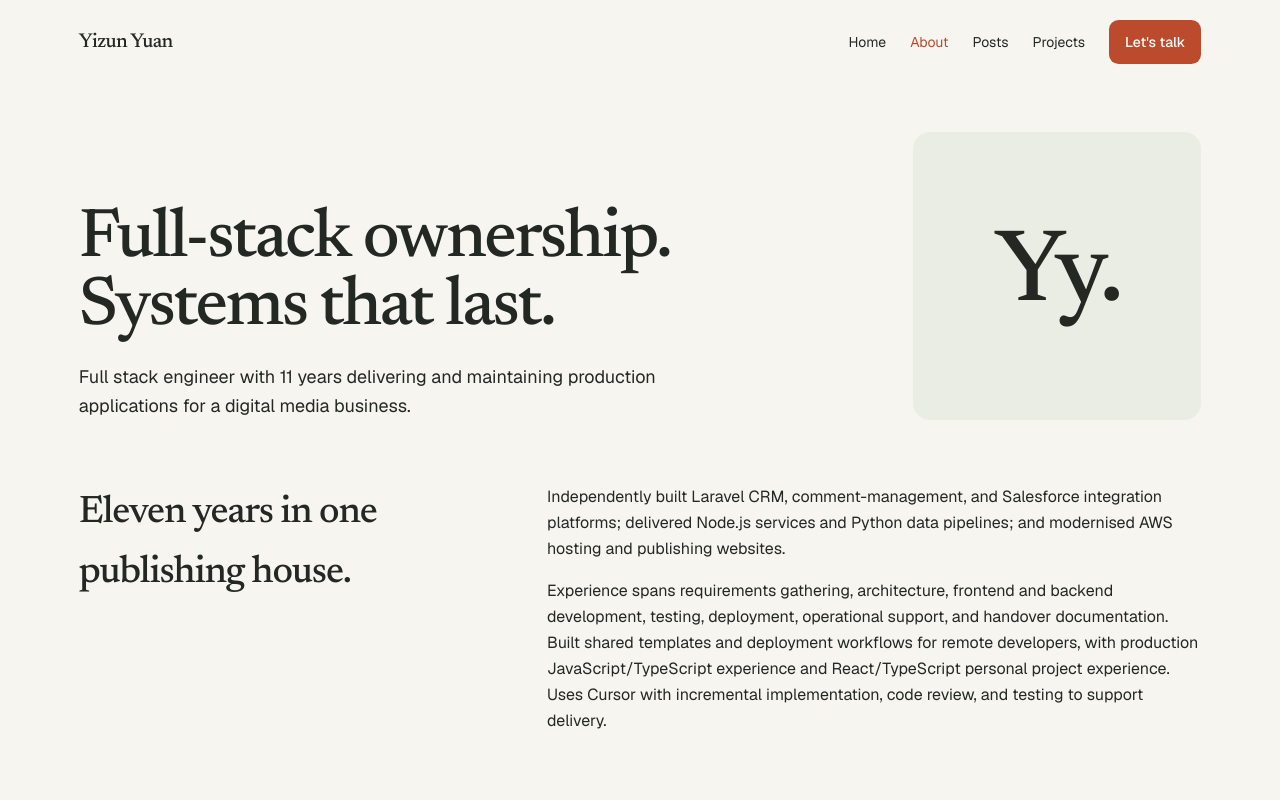
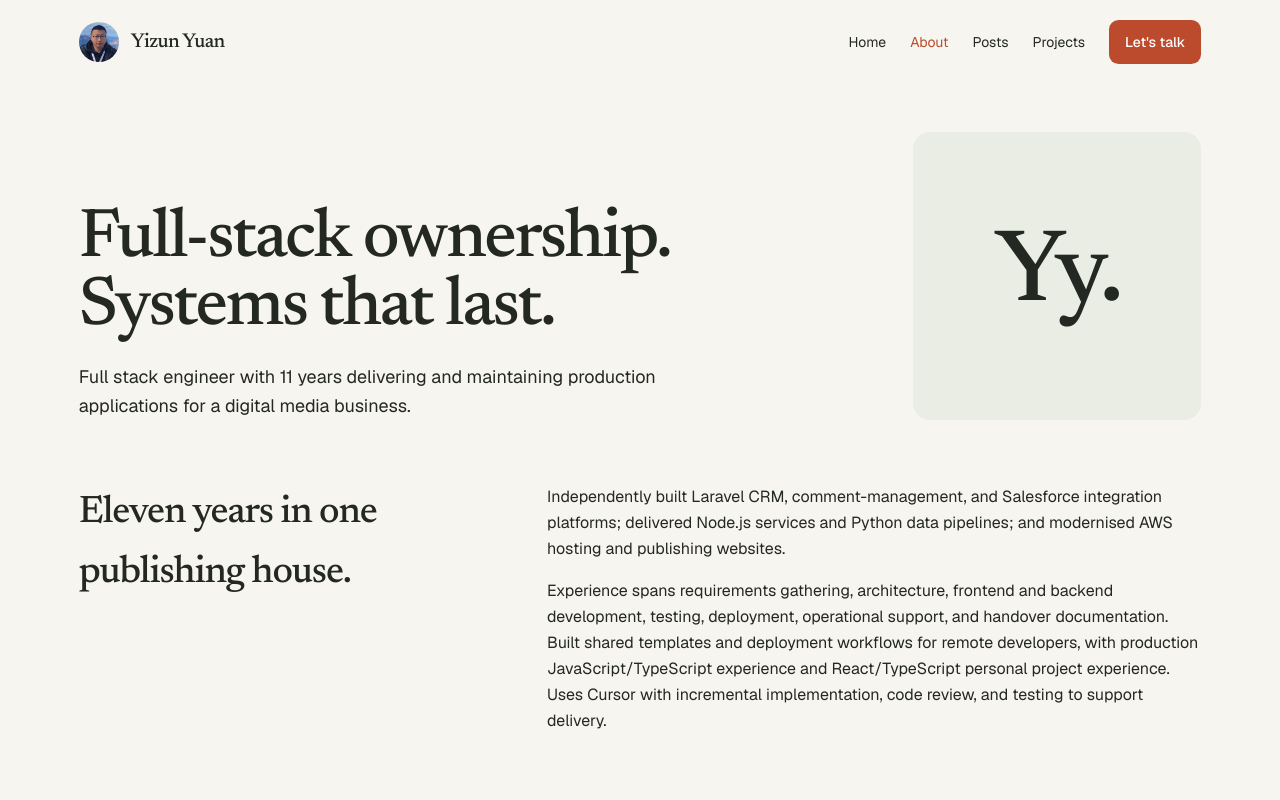
Before and after one commit to yuanyizun/yuanyizun.dev, a Next.js app: page /about in a window 1280 px wide. Shown: the top 800 px of the page. Built offline with nearby package versions, Linux system fonts and the light colour scheme.

Commit message:
feat: add avatar component

```diff
--- /dev/null
+++ b/src/components/ui/avatar.tsx
@@ -0,0 +1,111 @@
+"use client"
+
+import * as React from "react"
+import { cn } from "cn"
+import { Avatar as AvatarPrimitive } from "radix-ui"
+
+function Avatar({
+  className,
+  size = "default",
+  ...props
+}: React.ComponentProps<typeof AvatarPrimitive.Root> & {
+  size?: "default" | "sm" | "lg"
+}) {
+  return (
+    <AvatarPrimitive.Root
+      data-slot="avatar"
+      data-size={size}
+      className={cn(
+        "group/avatar relative flex size-8 shrink-0 rounded-full select-none after:absolute after:inset-0 after:rounded-full after:border after:border-border after:mix-blend-darken data-[size=lg]:size-10 data-[size=sm]:size-6 dark:after:mix-blend-lighten",
+        className
+      )}
+      {...props}
+    />
+  )
+}
+
+function AvatarImage({
+  className,
+  ...props
+}: React.ComponentProps<typeof AvatarPrimitive.Image>) {
+  return (
+    <AvatarPrimitive.Image
+      data-slot="avatar-image"
+      className={cn(
+        "aspect-square size-full rounded-full object-cover",
+        className
+      )}
+      {...props}
+    />
+  )
+}
+
+function AvatarFallback({
+  className,
+  ...props
+}: React.ComponentProps<typeof AvatarPrimitive.Fallback>) {
+  return (
+    <AvatarPrimitive.Fallback
+      data-slot="avatar-fallback"
+      className={cn(
+        "flex size-full items-center justify-center rounded-full bg-muted text-sm text-muted-foreground group-data-[size=sm]/avatar:text-xs",
+        className
+      )}
+      {...props}
+    />
+  )
+}
+
+function AvatarBadge({ className, ...props }: React.ComponentProps<"span">) {
+  return (
+    <span
+      data-slot="avatar-badge"
+      className={cn(
+        "absolute right-0 bottom-0 z-10 inline-flex items-center justify-center rounded-full bg-primary text-primary-foreground bg-blend-color ring-2 ring-background select-none",
+        "group-data-[size=sm]/avatar:size-2 group-data-[size=sm]/avatar:[&>svg]:hidden",
+        "group-data-[size=default]/avatar:size-2.5 group-data-[size=default]/avatar:[&>svg]:size-2",
+        "group-data-[size=lg]/avatar:size-3 group-data-[size=lg]/avatar:[&>svg]:size-2",
+        className
+      )}
+      {...props}
+    />
+  )
+}
+
+function AvatarGroup({ className, ...props }: React.ComponentProps<"div">) {
+  return (
+    <div
+      data-slot="avatar-group"
+      className={cn(
+        "group/avatar-group flex -space-x-2 *:data-[slot=avatar]:ring-2 *:data-[slot=avatar]:ring-background",
+        className
+      )}
+      {...props}
+    />
+  )
+}
+
+function AvatarGroupCount({
+  className,
+  ...props
+}: React.ComponentProps<"div">) {
+  return (
+    <div
+      data-slot="avatar-group-count"
+      className={cn(
+        "relative flex size-8 shrink-0 items-center justify-center rounded-full bg-muted text-sm text-muted-foreground ring-2 ring-background group-has-data-[size=lg]/avatar-group:size-10 group-has-data-[size=sm]/avatar-group:size-6 [&>svg]:size-4 group-has-data-[size=lg]/avatar-group:[&>svg]:size-5 group-has-data-[size=sm]/avatar-group:[&>svg]:size-3",
+        className
+      )}
+      {...props}
+    />
+  )
+}
+
+export {
+  Avatar,
+  AvatarImage,
+  AvatarFallback,
+  AvatarGroup,
+  AvatarGroupCount,
+  AvatarBadge,
+}
--- a/src/modules/site-header.tsx
+++ b/src/modules/site-header.tsx
@@ -4,6 +4,7 @@ import { Menu, X } from "lucide-react";
 import Link from "next/link";
 import { usePathname } from "next/navigation";
 import { Dialog } from "radix-ui";
+import { Avatar, AvatarFallback, AvatarImage } from "@/components/ui/avatar";
 import { ButtonLink } from "@/components/ui/button";
 import type { NavKey } from "@/theme/contracts";
 
@@ -28,8 +29,17 @@ export function SiteHeader({ active }: { active?: NavKey }) {
     <header className="theme-container flex items-center justify-between gap-4 py-5">
       <Link
         href="/"
-        className="font-heading text-xl tracking-[-0.03em] no-underline"
+        className="inline-flex items-center gap-3 font-heading text-xl tracking-[-0.03em] no-underline"
       >
+        <Avatar size="lg" className="bg-background">
+          <AvatarImage
+            src="/images/yuanyizun-avatar.png"
+            alt="Yizun Yuan"
+          />
+          <AvatarFallback className="bg-background text-foreground">
+            YY
+          </AvatarFallback>
+        </Avatar>
         Yizun Yuan
       </Link>
       <nav className="hidden items-center gap-6 text-sm md:flex">
```
Also changed, not shown: public/images/yuanyizun-avatar.png (added).
